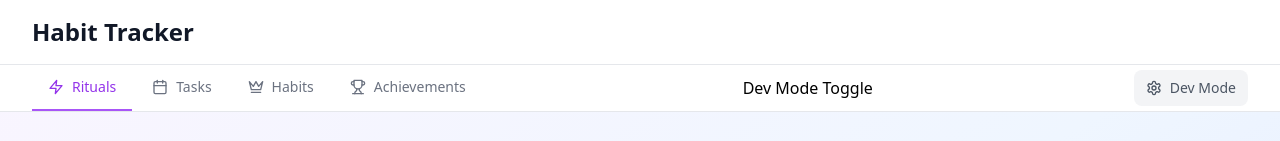
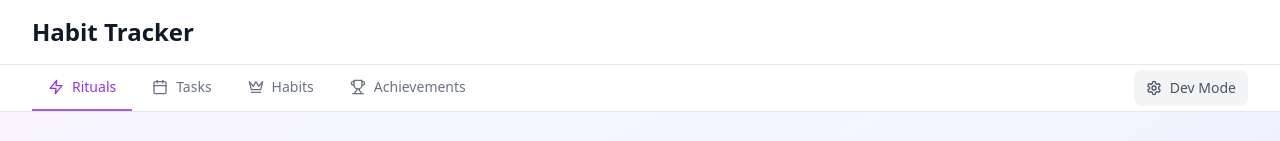
Before and after one commit to utsav132/Habit_Tracker, a React (Vite) app: page / in a window 1280 px wide. Shown: the top 141 px of the page. Built offline with nearby package versions, Linux system fonts and the light colour scheme.

Commit message:
Update App.tsx

```diff
--- a/src/App.tsx
+++ b/src/App.tsx
@@ -502,7 +502,7 @@ function App() {
                 })}
               </div>
 
-              Dev Mode Toggle
+              {/* Dev Mode Toggle */}
               <button
                 onClick={toggleDevMode}
                 className={`flex items-center space-x-2 px-3 py-2 text-sm font-medium rounded-lg transition-colors ${
```
